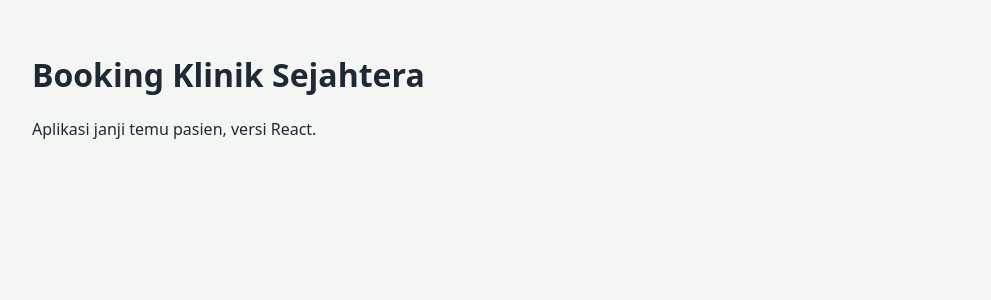
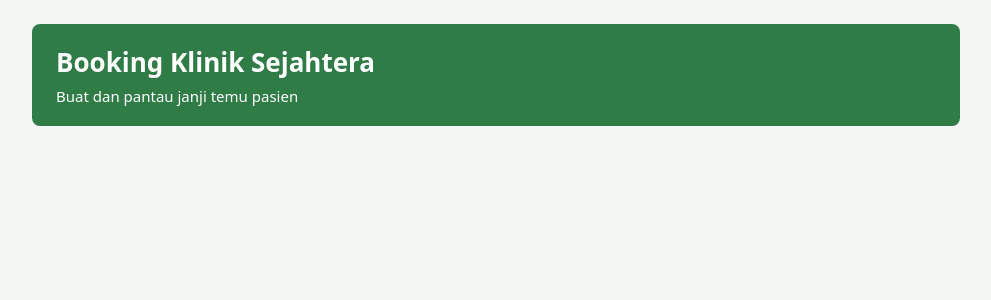
Before and after one commit to jinsakai-j/booking-klinik-frontend, a React (Vite) app: page / in a window 1280 px wide. Shown: the top 300 px of the page, without its empty margins (144-1135 px from the left). Built offline with nearby package versions, Linux system fonts and the light colour scheme.

Commit message:
tambah component header aplikasi

```diff
--- a/src/App.css
+++ b/src/App.css
@@ -1,5 +1,22 @@
 .app {
   max-width: 960px;
   margin: 0 auto;
-  padding: 32px 16px;
+  padding: 24px 16px 40px;
 }
+
+.header {
+  background-color: #2f7c47;
+  color: #ffffff;
+  padding: 20px 24px;
+  border-radius: 8px;
+}
+
+.header h1 {
+  margin: 0 0 6px;
+  font-size: 26px;
+}
+
+.header p {
+  margin: 0;
+  font-size: 15px;
+}
--- a/src/App.jsx
+++ b/src/App.jsx
@@ -1,11 +1,14 @@
+import Header from './components/Header'
 import './App.css'
 
 function App() {
   return (
-    <main className="app">
-      <h1>Booking Klinik Sejahtera</h1>
-      <p>Aplikasi janji temu pasien, versi React.</p>
-    </main>
+    <div className="app">
+      <Header
+        judul="Booking Klinik Sejahtera"
+        subjudul="Buat dan pantau janji temu pasien"
+      />
+    </div>
   )
 }
 
--- /dev/null
+++ b/src/components/Header.jsx
@@ -0,0 +1,10 @@
+function Header({ judul, subjudul }) {
+  return (
+    <header className="header">
+      <h1>{judul}</h1>
+      <p>{subjudul}</p>
+    </header>
+  )
+}
+
+export default Header
```
